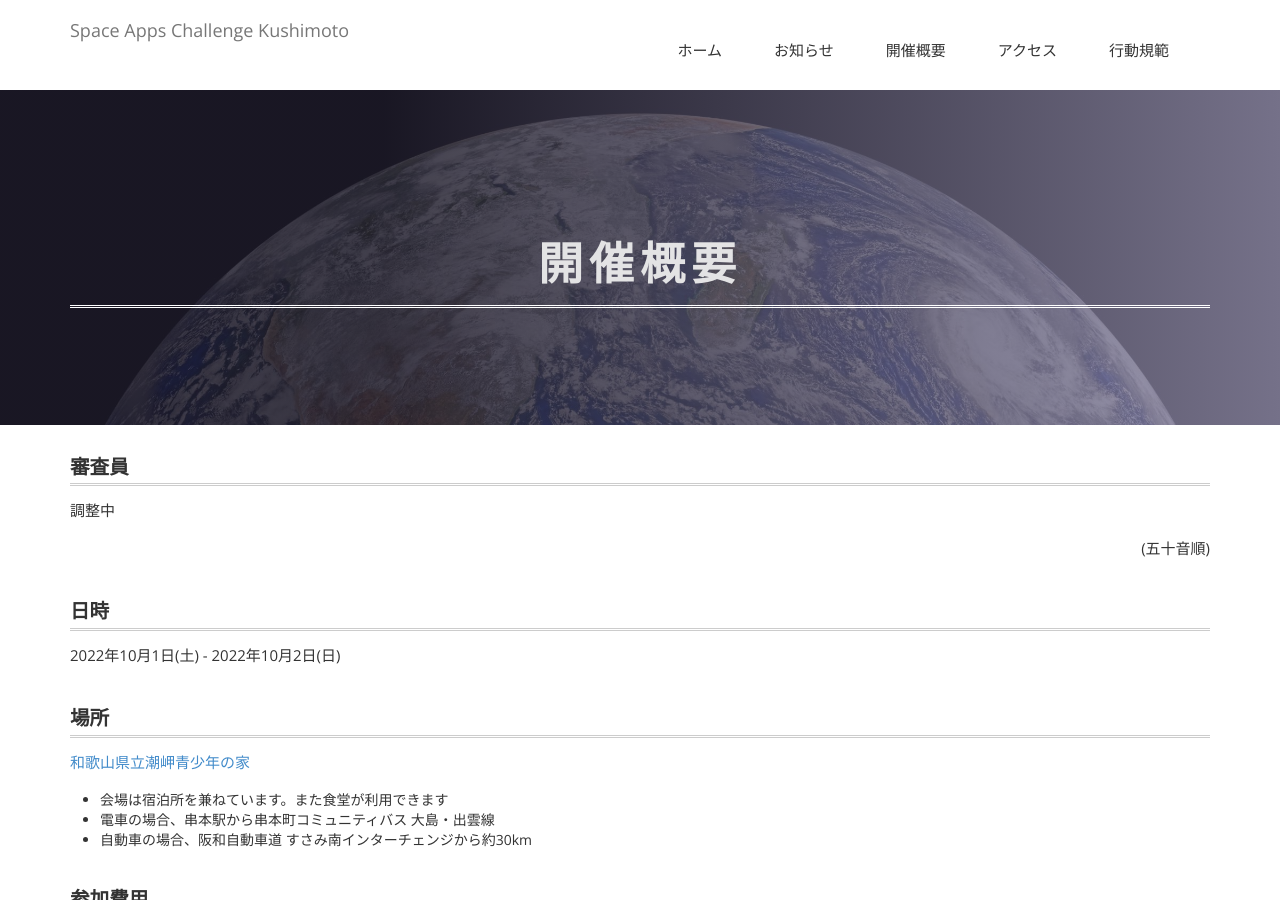
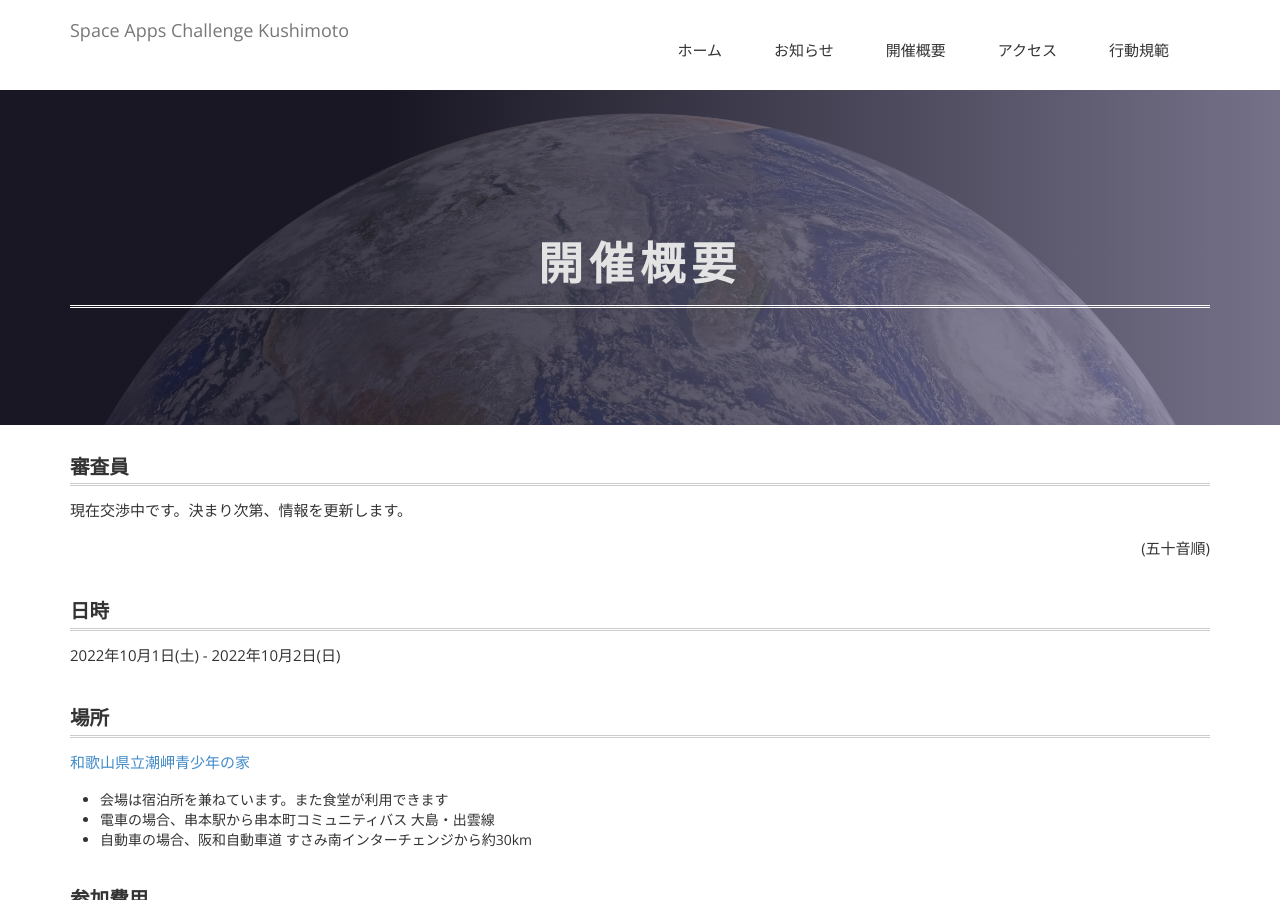
Before and after one commit to space-apps-kushimoto/space-apps-kushimoto.github.io, a Jekyll site: the page built from schedule.md, in a window 1280 px wide and 900 px high. Built offline with Jekyll 4.4.1, drawn with Linux system fonts in a browser that asks for light colours; nearby versions of some CDN libraries; some web fonts are replaced; a script that is not in the unit is left out.

Commit message:
some fix

```diff
--- a/schedule.md
+++ b/schedule.md
@@ -5,7 +5,7 @@ permalink: /schedule/
 ---
 
 ## 審査員
-調整中
+現在交渉中です。決まり次第、情報を更新します。
 <div class="judges">
 <!-- {% for judge in site.judges %}
   <div class="judge">
```
